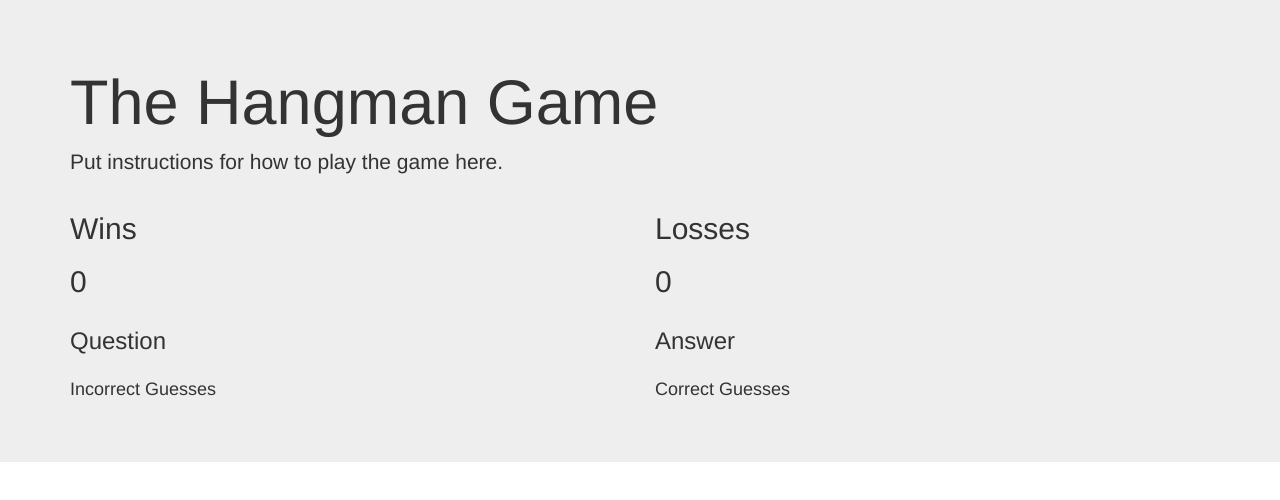
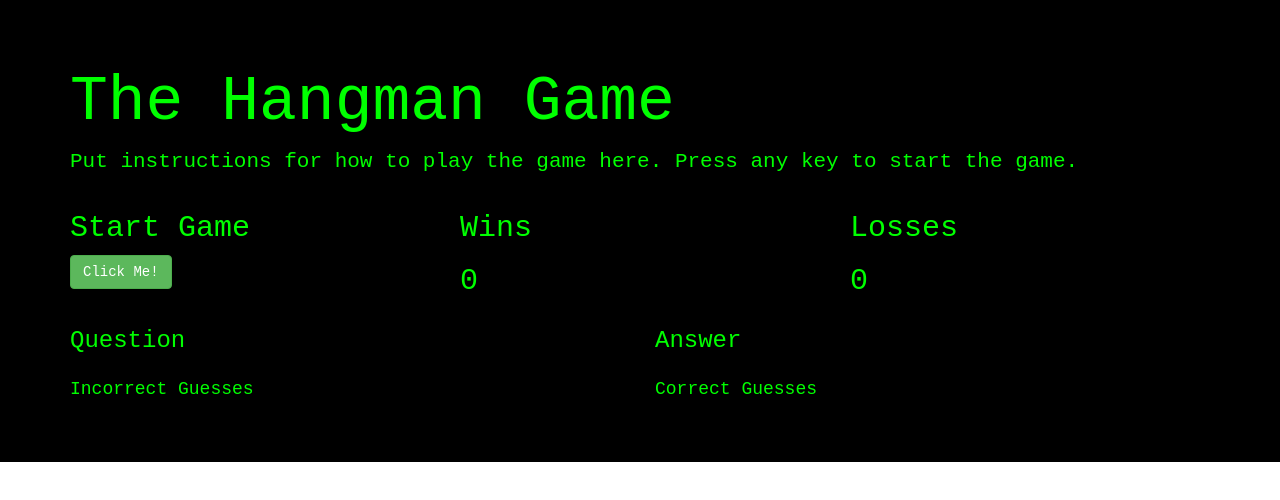
Before and after one commit to NancyDLL/Hangman-Game, a plain HTML site: page index.html in a window 1280 px wide. Drawn offline with nearby package versions, Linux system fonts and the light colour scheme.

Commit message:
Did some styling, added start button, added random question selector, and get index

```diff
--- a/assets/css/style.css
+++ b/assets/css/style.css
@@ -0,0 +1,7 @@
+body {
+    font-family: "Courier New",Monospace;
+    color: lime;
+}
+.jumbotron{
+	background: black;
+}
--- a/assets/javascript/game.js
+++ b/assets/javascript/game.js
@@ -2,19 +2,45 @@
 console.log("Hangman script connected")
 //2 - Set initial variables
 var userGuess=null;
-var guessesLeft=6;
+var guessesLeft=9;
 var guessesMade=[];
 var wins=0;
 var losses=0;
-var questions = ["First Question?", "Second Question?", "Third Question?"];
-var answers = ["abcd", "abcdef", "abcdefgh"];
-var letterChoices=["a", "b", "c", "d", "e", "f", "g", "h", "i", "j", "k", "l", "m", "n", "o", "p", "q", "r", "s", "t", "u", "v", "w", "x", "y", "z"];
+var questions = [
+	"First Question?",
+	"Second Question?",
+	"Third Question?"
+];
+var answers = [
+	"abcd",
+	"abcdef",
+	"abcdefgh"
+];
+var letterChoice=["a", "b", "c", "d", "e", "f", "g", "h", "i", "j", "k", "l", "m", "n", "o", "p", "q", "r", "s", "t", "u", "v", "w", "x", "y", "z"];
+
+console.log("Question Array ", questions);
+console.log("Answer Array ", answers);
+console.log("Letter Choices ", letterChoice);
+
+//Psuedocode
+//Create an array of questions and answers
+//Random pick a question and display to User
+document.getElementById("start").addEventListener("click", function() {
+	var displayQuestion=questions[Math.floor(Math.random()*questions.length)];
+	console.log("The picked question is ", displayQuestion);
+	document.querySelector('#question').innerHTML=displayQuestion;
+	//Pull corresponding answer from array
+	var findQindex=questions.indexOf(displayQuestion);
+	console.log("The index of the question is ", findQindex);
+	//can i use the value of index in an if else to pull the answer?
+	if (findQindex==0) {
+		console.log("The corresponding answer is ", answers[0]);
+		} //is there something like an if else to search through more then 2 posibilities?
+});
 
 
-//Psuedocode
-//Create an array of questions and answers (can pairs of strings be stored in same array?)
-//Display question to User
-//Display blanks = letters in answer (each letter has a position in an array?)
+
+//For every letter of the answer display underscores (somehow length will be used)
 //User selects a letter and letter is compared against the answer for the question
 //If correct display letter in correct position (will I need to store each in an array or can array relate to each other in some way?)
 //If incorrect display letter in the incorrectGuesses ID
--- a/index.html
+++ b/index.html
@@ -18,15 +18,19 @@
 	<div class="jumbotron">
 		<div class="container">
 			<h1>The Hangman Game</h1>
-			<p>Put instructions for how to play the game here.</p>
+			<p>Put instructions for how to play the game here. Press any key to start the game.</p>
 		</div>
 		<div class="container">
 			<div class="row">
-				<div class="col-md-6">
+				<div class="col-md-4">
+					<h2>Start Game</h2>
+					<button type="button" class="btn btn-success" id="start">Click Me!</button>
+				</div>
+				<div class="col-md-4">
 					<h2>Wins</h2>
 					<h2><span id="winDisplay"></span></h2>
 				</div>
-				<div class="col-md-6">
+				<div class="col-md-4">
 					<h2>Losses</h2>
 					<h2><span id="lossDisplay"></span></h2>
 				</div>
```
Also changed, not shown: 1 other file.
